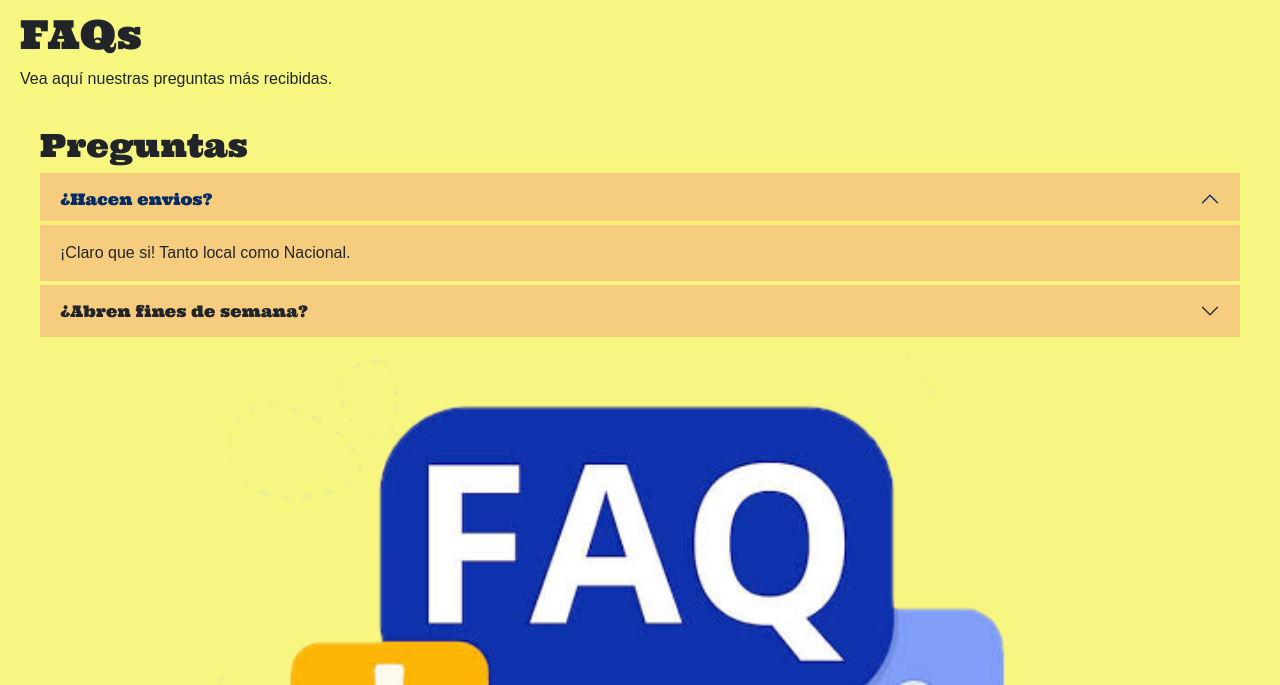
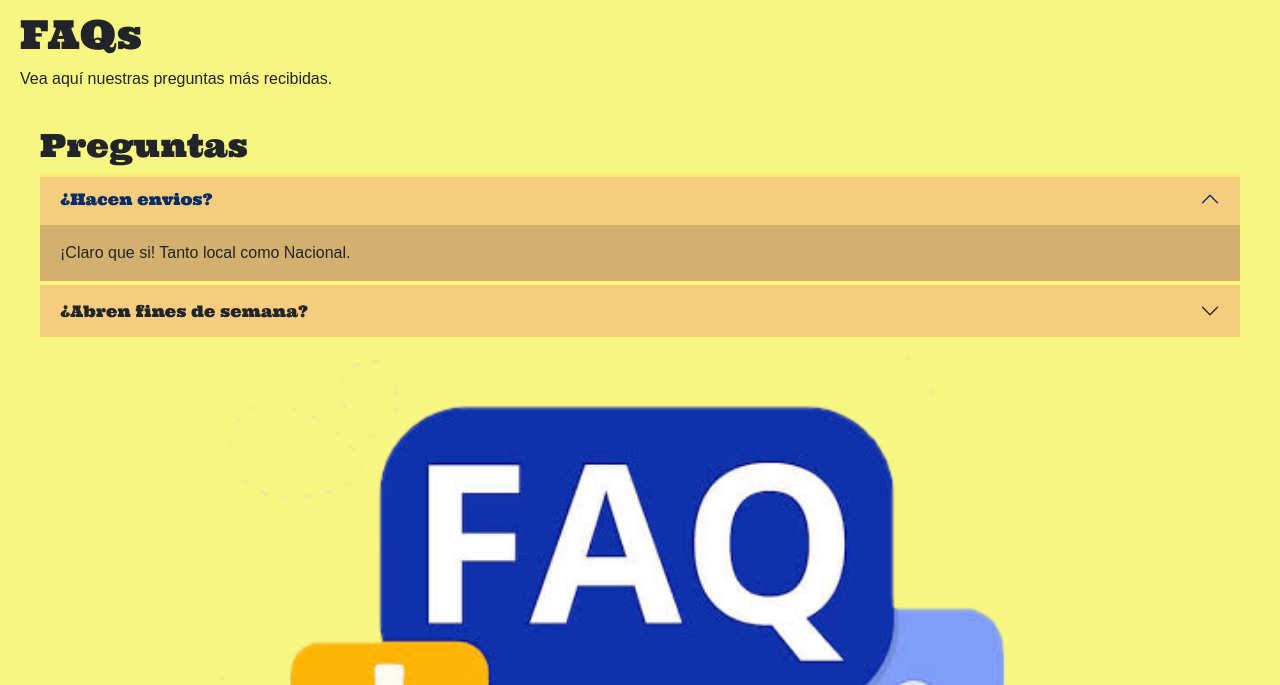
Before and after one commit to Ramaxx95/CoderHouse-pre-entrega-5, a plain HTML site: page pages/faq.html in a window 1280 px wide. Both pictures are taken after a click on the button "¿Hacen envios?". Shown: the part 115-800 px from the top of the page. Drawn offline with nearby package versions, Linux system fonts and the light colour scheme; a web font is replaced by a local one.

Commit message:
fix: disenio respuesta de faqs

```diff
--- a/styles/styles.css
+++ b/styles/styles.css
@@ -10,6 +10,7 @@
 :root{
     --color-fondo: #f5f570e0;
     --color-secundario: #f5c66ee0;
+    --color-secundario-oscuro: #cfa65ae0;
     --color-acento: #006781fb;
     --color-hover: #2aa6c5fb;
 }
@@ -173,7 +174,7 @@ figure{
 
 .accordion-button:not(.collapsed){
     background-color: var(--color-secundario);
-    box-shadow: inset 0 -0.25rem 0 var(--color-fondo);
+    box-shadow: inset 0 0.25rem 0 var(--color-fondo);
 }
 
 .accordion-button:focus{
@@ -181,7 +182,7 @@ figure{
 }
 
 .accordion-body{
-    background-color: var(--color-secundario);
+    background-color: var(--color-secundario-oscuro);
 }
 
 /* CONTACTO */
```
